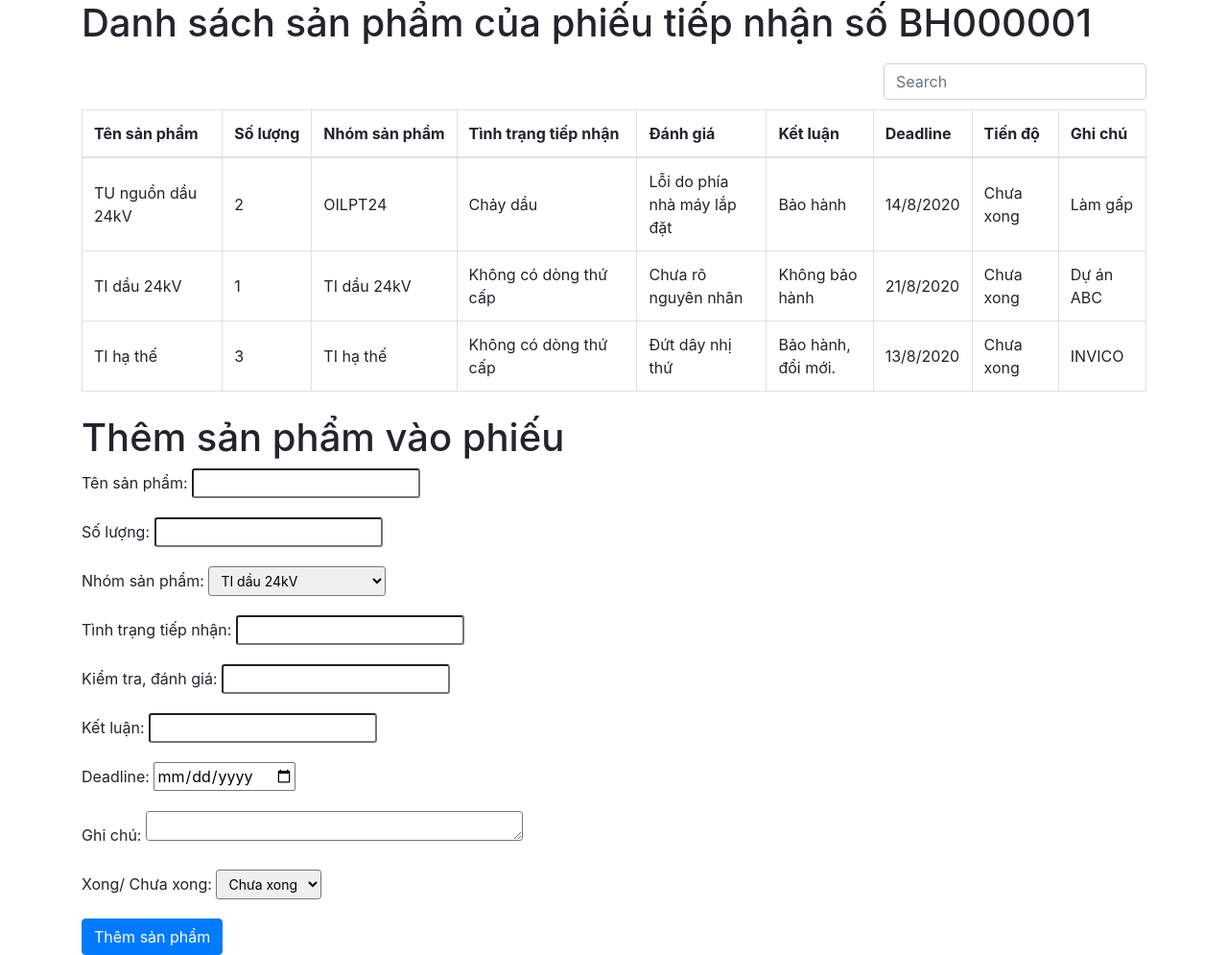
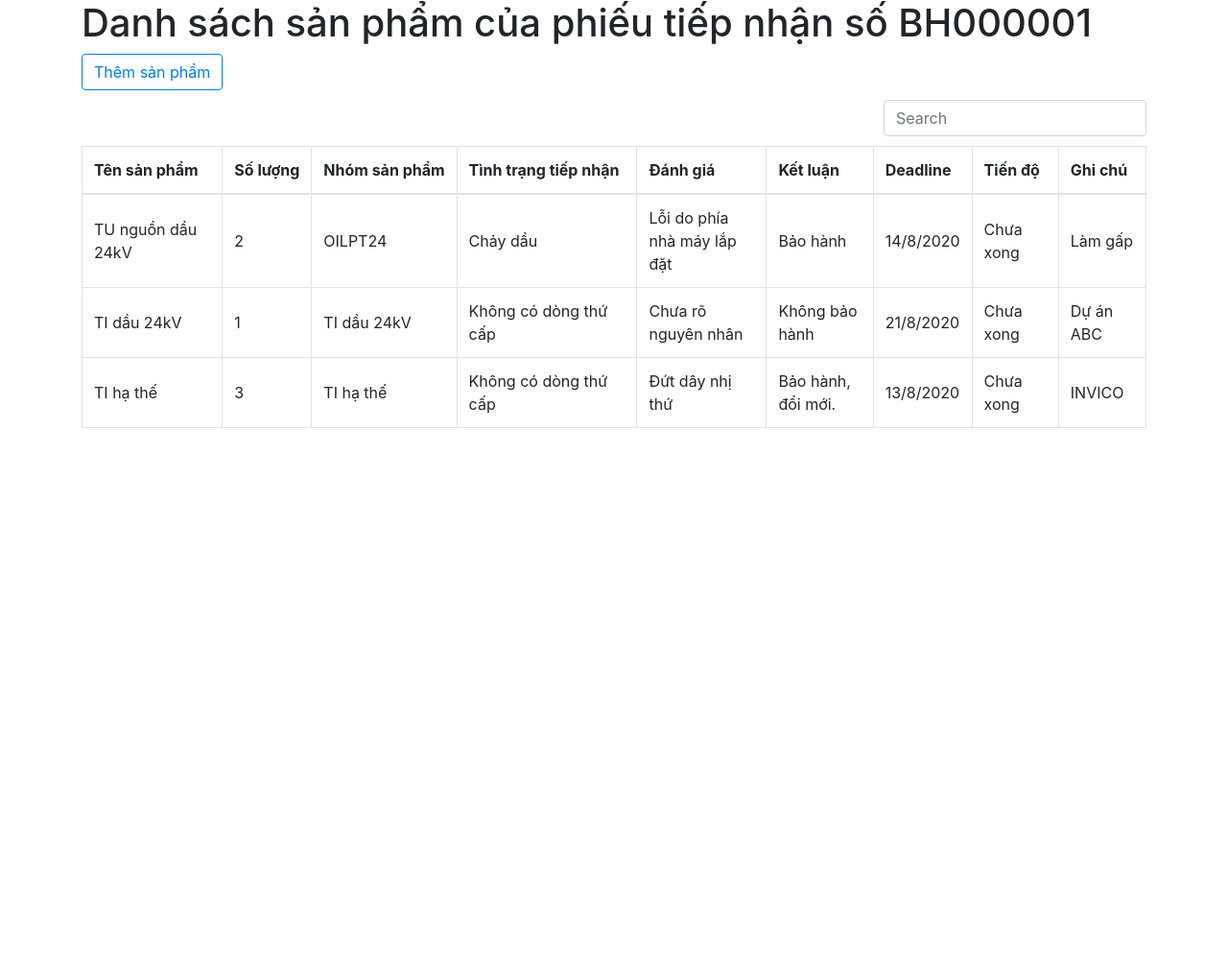
Before and after one commit to Lerros92/djangoemic, a Django app: page /baohanh/notedetail/1 in a window 1280 px wide. Shown: the whole page at 96% size. After the commit the page ends 446 px from the top, so only its background shows below. Run offline with Django 3.2, Linux system fonts and the light colour scheme; data comes from the database, SQL or seed files in the repository; both versions use the stored data as it was after the commit; some libraries are stand-ins or nearby versions.

Commit message:
Mod templates add modal form

```diff
--- a/baohanh/models.py
+++ b/baohanh/models.py
@@ -23,11 +23,11 @@ class item(models.Model):
     itemName = models.CharField(max_length=60)
     quantity = models.IntegerField(null=False)
     itemGroup = models.CharField(max_length=10, choices=group)
-    status = models.CharField(max_length=128, null=True)
-    check = models.CharField(max_length=128, null=True)
-    conclude = models.CharField(max_length=128, null=True)
+    status = models.CharField(max_length=128, blank=True)
+    check = models.CharField(max_length=128, blank=True)
+    conclude = models.CharField(max_length=128, blank=True)
     deadline = models.DateField()
-    note = models.TextField(null=True)
+    note = models.TextField(blank=True)
     done = models.BooleanField(choices=[(True, "Xong"), (False, "Chưa xong")], default=False)
     #null=False, default=(datetime.now() + timedelta(days=2)).date()
 
--- a/baohanh/templates/baohanh/note_detail.html
+++ b/baohanh/templates/baohanh/note_detail.html
@@ -2,6 +2,76 @@
 {% block title%}Chi tiết phiếu tiếp nhận số {{ noteNumber.noteNumber }}{% endblock %}
 {% block content %}
 <h1>Danh sách sản phẩm của phiếu tiếp nhận số {{ noteNumber.noteNumber }}</h1>
+<button type="button" class="btn btn-outline-primary" data-toggle="modal" data-target="#formModal">Thêm sản
+    phẩm</button>
+<div class="modal fade" id="formModal" tabindex="-1" role="dialog" aria-labelledby="formModalLabel" aria-hidden="true">
+    <div class="modal-dialog modal-dialog-scrollable" role="document">
+        <div class="modal-content">
+            <div class="modal-header">
+                <h5 class="modal-title" id="formModalLabel">Thêm sản phẩm</h5>
+                <button type="button" class="close" data-dismiss="modal" aria-label="Close">
+                    <span aria-hidden="true">&times;</span>
+                </button>
+            </div>
+            <div class="modal-body">
+                <form action="{% url 'baohanh:notedetail' noteNumber.id %}" method="POST">{% csrf_token %}
+                    <input type="hidden" name="noteNumber" value="{{ noteNumber.id }}" id="id_noteNumber" required>
+                    <div class="form-group">
+                        <label for="id_itemName">Tên sản phẩm:</label>
+                        <input class="form-control" type="text" name="itemName" maxlength="60" required
+                            id="id_itemName">
+                    </div>
+                    <div class="form-group">
+                        <label for="id_quantity">Số lượng:</label>
+                        <input class="form-control" type="number" name="quantity" required id="id_quantity">
+                    </div>
+                    <div class="form-group">
+                        <label for="id_itemGroup">Nhóm sản phẩm:</label>
+                        <select class="form-control" id="id_itemGroup" name="itemGroup">
+                            <option value="TIDAU24">TI dầu 24kV</option>
+                            <option value="TUDAU24">TU dầu 24kV</option>
+                            <option value="TIKHO24I">TI khô 24kV trong nhà</option>
+                            <option value="TIKHO24O">TI khô 24kV ngoài trời</option>
+                            <option value="TIHT">TI hạ thế</option>
+                        </select>
+                    </div>
+                    <div class="form-group">
+                        <label for="id_status">Tình trạng tiếp nhận:</label>
+                        <input class="form-control" type="text" name="status" maxlength="128" id="id_status">
+                    </div>
+                    <div class="form-group">
+                        <label for="id_check">Kiểm tra, đánh giá:</label>
+                        <input class="form-control" type="text" name="check" maxlength="128" id="id_check">
+                    </div>
+                    <div class="form-group">
+                        <label for="id_conclude">Kết luận:</label>
+                        <input class="form-control" name="conclude" maxlength="128" id="id_conclude">
+                    </div>
+                    <div class="form-group">
+                        <label for="id_deadline">Deadline:</label>
+                        <input type="date" name="deadline" required id="id_deadline">
+                    </div>
+                    <div class="form-group">
+                        <label for="id_note">Ghi chú:</label>
+                        <textarea class="form-control" name="note" cols="40" rows="2" id="id_note"></textarea>
+                    </div>
+                    <div class="form-group">
+                        <label for="id_done">Xong/ Chưa xong:</label>
+                        <select class="form-control" name="done" id="id_done">
+                            <option value="True">Xong</option>
+                            <option value="False" selected>Chưa xong</option>
+                        </select>
+                    </div>
+                    <div class="modal-footer">
+                        <button type="button" class="btn btn-outline-secondary" data-dismiss="modal">Đóng</button>
+                        <button type="submit" class="btn btn-outline-primary">Thêm sản phẩm</button>
+                    </div>
+                </form>
+            </div>
+
+        </div>
+    </div>
+</div>
 <table data-toggle="table" data-search="true">
     <thead>
         <tr>
@@ -36,55 +106,4 @@
 
     </tbody>
 </table>
-<br>
-<h1>Thêm sản phẩm vào phiếu</h1>
-<form action="{% url 'baohanh:notedetail' noteNumber.id %}" method="POST">{% csrf_token %}
-    <input type="hidden" name="noteNumber" value="{{ noteNumber.id }}" id="id_noteNumber" required>
-    <div class="form-group">
-        <label for="id_itemName">Tên sản phẩm:</label>
-        <input class="form-control-sm" type="text" name="itemName" maxlength="60" required id="id_itemName">
-    </div>
-    <div class="form-group">
-        <label for="id_quantity">Số lượng:</label>
-        <input class="form-control-sm" type="number" name="quantity" required id="id_quantity">
-    </div>
-    <div class="form-group">
-        <label for="id_itemGroup">Nhóm sản phẩm:</label>
-        <select class="form-control-sm" id="id_itemGroup" name="itemGroup">
-            <option value="TIDAU24">TI dầu 24kV</option>
-            <option value="TUDAU24">TU dầu 24kV</option>
-            <option value="TIKHO24I">TI khô 24kV trong nhà</option>
-            <option value="TIKHO24O">TI khô 24kV ngoài trời</option>
-            <option value="TIHT">TI hạ thế</option>
-        </select>
-    </div>
-    <div class="form-group">
-        <label for="id_status">Tình trạng tiếp nhận:</label>
-        <input class="form-control-sm" type="text" name="status" maxlength="128" required id="id_status">
-    </div>
-    <div class="form-group">
-        <label for="id_check">Kiểm tra, đánh giá:</label>
-        <input class="form-control-sm" type="text" name="check" maxlength="128" required id="id_check">
-    </div>
-    <div class="form-group">
-        <label for="id_conclude">Kết luận:</label>
-        <input class="form-control-sm" name="conclude" maxlength="128" required id="id_conclude">
-    </div>
-    <div class="form-group">
-        <label for="id_deadline">Deadline:</label>
-        <input type="date" name="deadline" required id="id_deadline">
-    </div>
-    <div class="form-group">
-        <label for="id_note">Ghi chú:</label>
-        <textarea class="form-control-sm" name="note" cols="40" rows="10" id="id_note"></textarea>
-    </div>
-    <div class="form-group">
-        <label for="id_done">Xong/ Chưa xong:</label>
-        <select class="form-control-sm" name="done" id="id_done">
-            <option value="True">Xong</option>
-            <option value="False" selected>Chưa xong</option>
-        </select>
-    </div>
-    <button type="submit" class="btn btn-primary">Thêm sản phẩm</button>
-</form>
 {% endblock %}
--- a/baohanh/views.py
+++ b/baohanh/views.py
@@ -42,7 +42,7 @@ def notedetail(request, note_id):
             add_item.save()
             return redirect("baohanh:notedetail", note_id=note_id)
         else:
-            # print(form)
+            print(form)
             return HttpResponse("Form is not valid")
     else:
         try:
```
Also changed, not shown: db.sqlite3.
